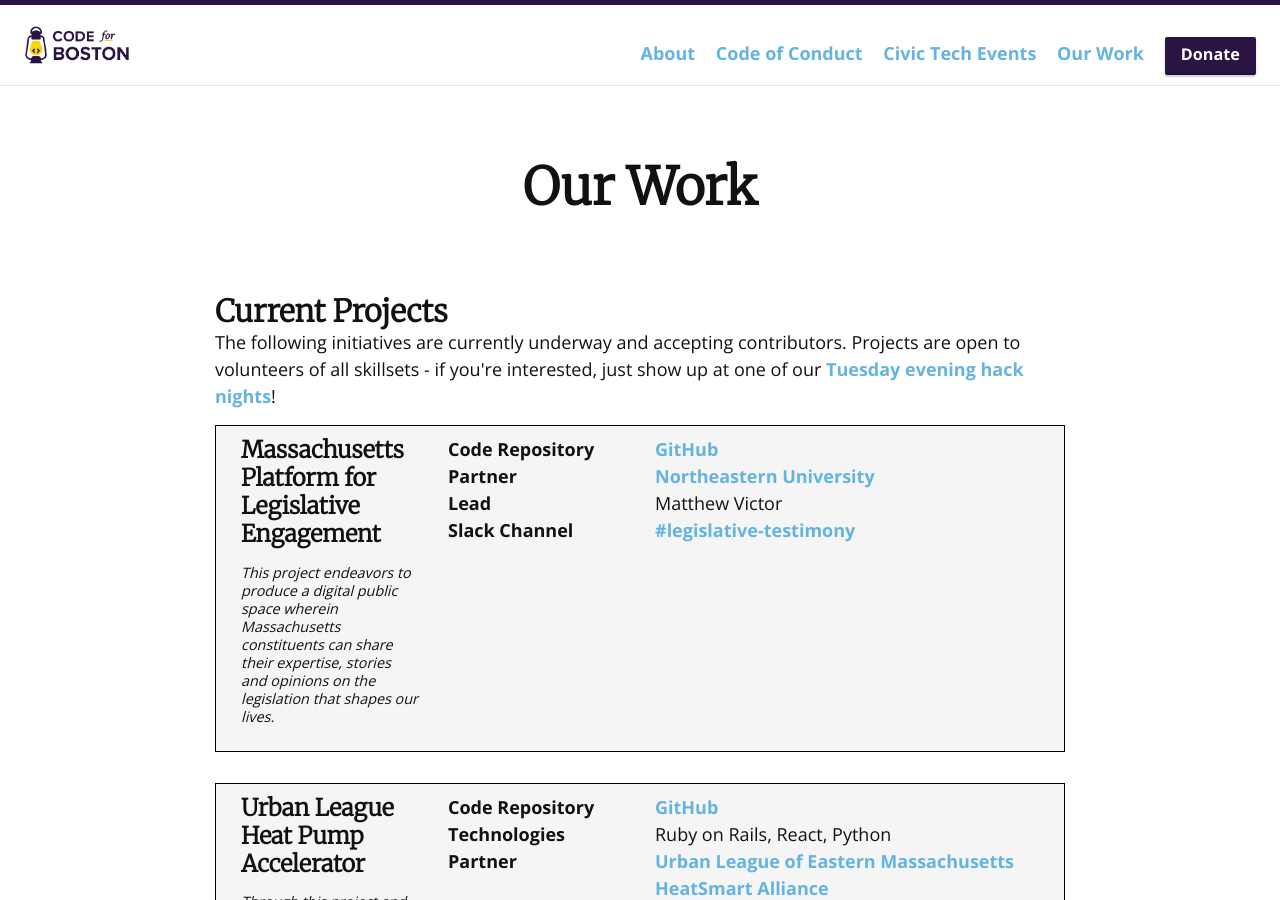
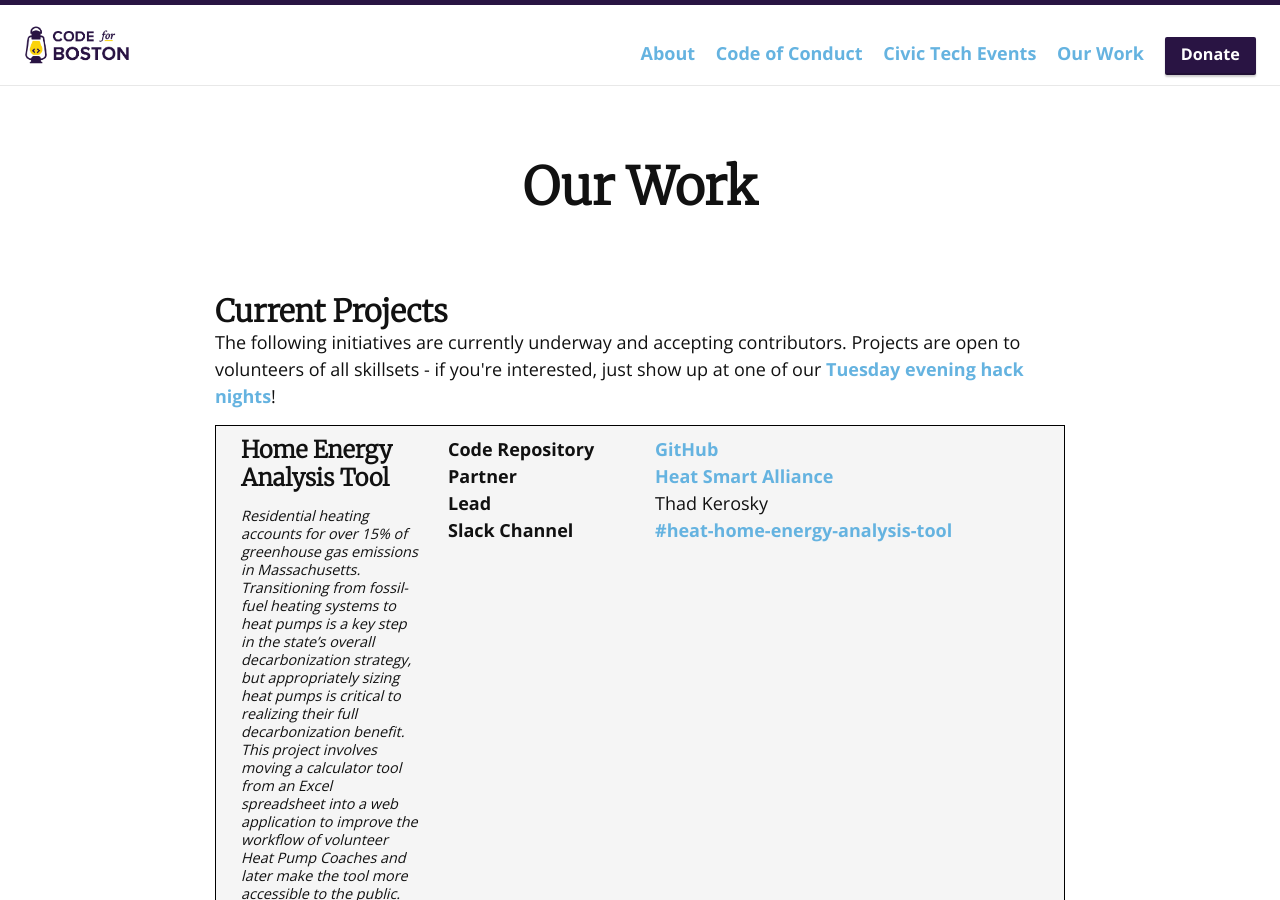
Before and after one commit to codeforboston/codeforboston.org, a Jekyll site: the page built from projects.html, in a window 1280 px wide and 900 px high. Built offline with Jekyll 4.4.1, drawn with Linux system fonts in a browser that asks for light colours; nearby versions of some CDN libraries.

Commit message:
Update Projects

```diff
--- a/_data/projects/active.yml
+++ b/_data/projects/active.yml
@@ -1,3 +1,12 @@
+- name: Home Energy Analysis Tool
+  elevatorPitch: >
+    Residential heating accounts for over 15% of greenhouse gas emissions in Massachusetts. Transitioning from fossil-fuel heating systems to heat pumps is a key step in the state's overall decarbonization strategy, but appropriately sizing heat pumps is critical to realizing their full decarbonization benefit. This project involves moving a calculator tool from an Excel spreadsheet into a web application to improve the workflow of volunteer Heat Pump Coaches and later make the tool more accessible to the public.
+  repository: https://github.com/codeforboston/home-energy-analysis-tool
+  partner:
+    - name: Heat Smart Alliance
+      url: https://heatsmartalliance.org
+  lead: Thad Kerosky
+  slackChannel: heat-home-energy-analysis-tool
 - name: Massachusetts Platform for Legislative Engagement
   elevatorPitch: >
     This project endeavors to produce a digital public space wherein Massachusetts constituents can share their
@@ -17,12 +26,9 @@
   partner:
     - name: Urban League of Eastern Massachusetts
       url: https://www.ulem.org
-    - name: HeatSmart Alliance
-      url: https://heatsmartalliance.org
   lead:
   technologies: Ruby on Rails, React, Python
   slackChannel: urban-league-heat-pump-accelerator
-  hangoutsSlug:
 - name: National Police Data Coalition
   elevatorPitch: >
     We're building a national index of police incidents.
```
